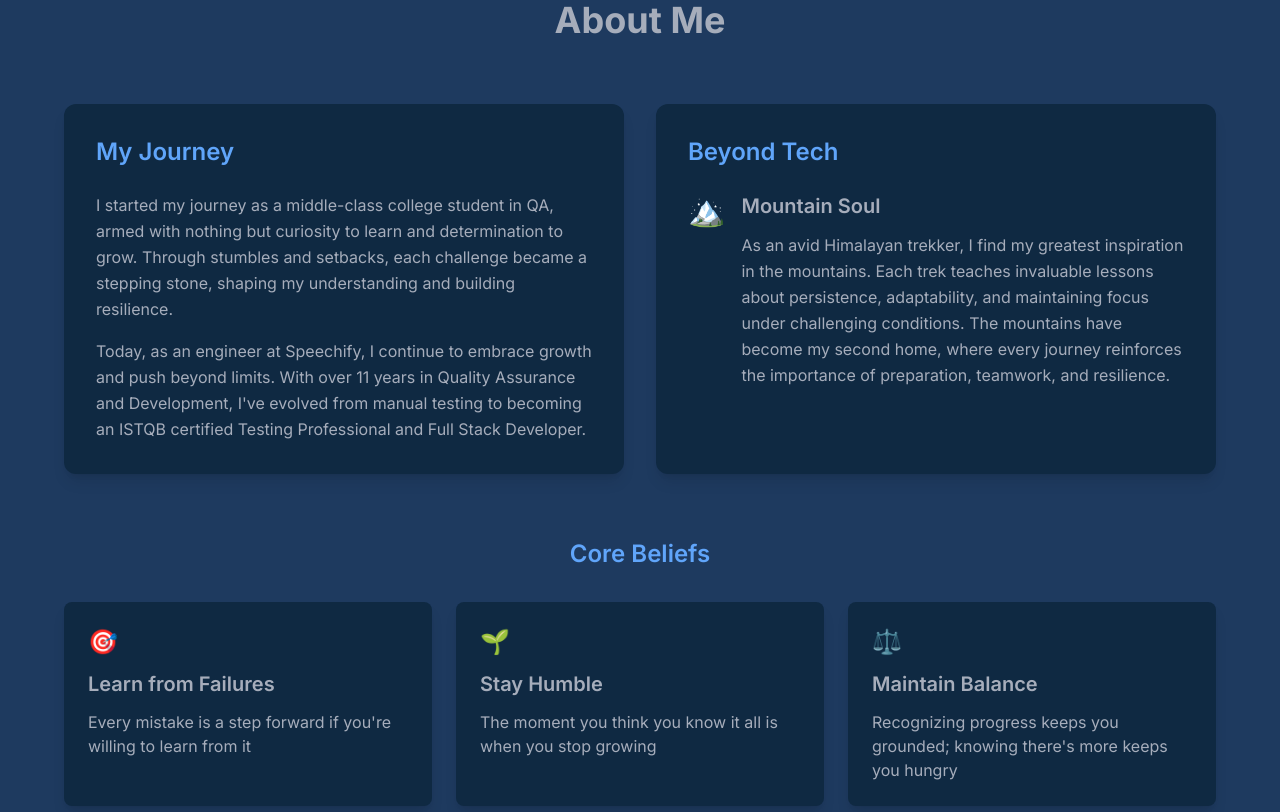
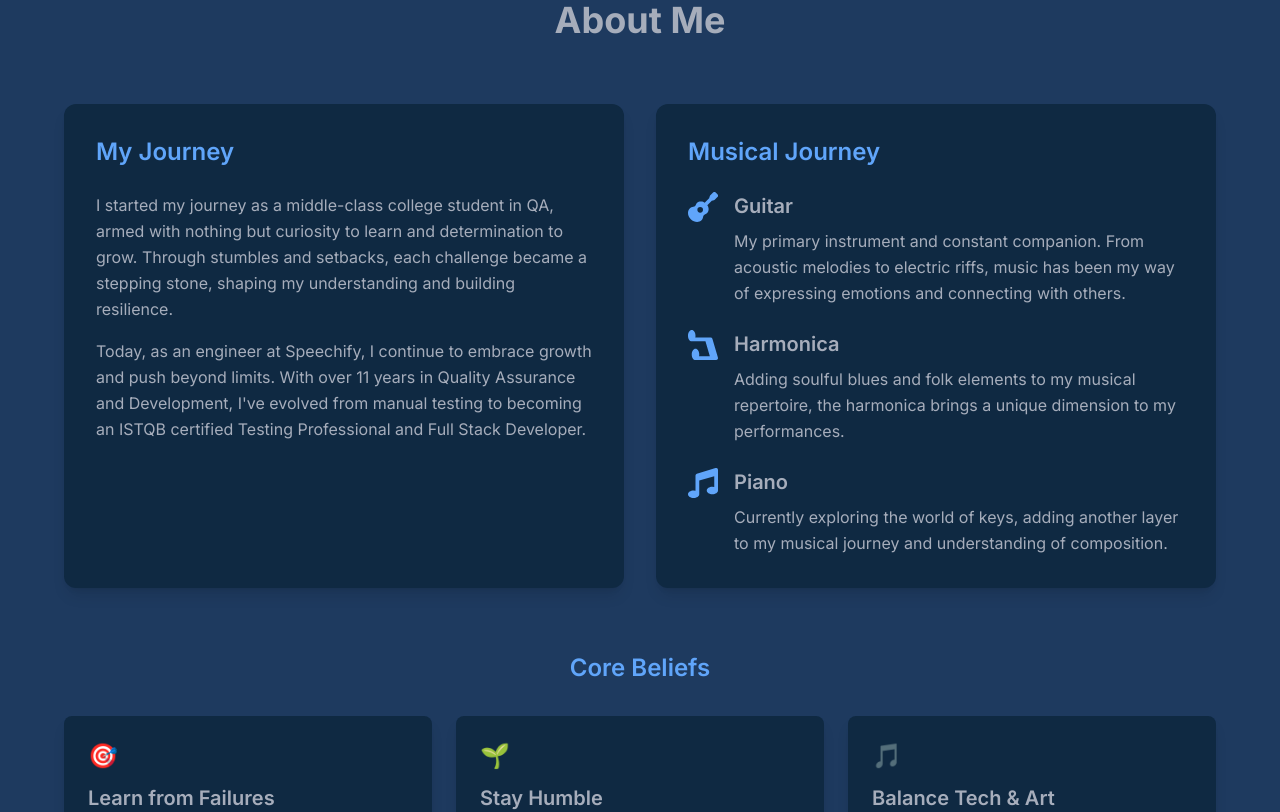
Before and after one commit to lohani-mohit/my-site, a Next.js app: page /my-site/ in a window 1280 px wide. Shown: the part 880-1692 px from the top of the page. Built offline with nearby package versions, Linux system fonts and the light colour scheme.

Commit message:
Update portfolio to focus on musical background

```diff
--- a/next.config.js
+++ b/next.config.js
@@ -3,19 +3,19 @@ const nextConfig = {
   output: "export",
   images: {
     unoptimized: true,
-    loader: "custom",
-    loaderFile: "./src/app/image-loader.ts",
   },
   basePath: "/my-site",
   assetPrefix: "/my-site/",
   trailingSlash: true,
   distDir: "dist",
+  // Ensure proper static generation
+  generateStaticParams: async () => {
+    return [];
+  },
   // Disable server components for static export
   experimental: {
     appDir: true,
   },
-  // Ensure index.html is generated
-  pageExtensions: ["js", "jsx", "ts", "tsx"],
 };
 
 module.exports = nextConfig;
--- a/src/app/image-loader.ts
+++ /dev/null
@@ -1,6 +0,0 @@
-export default function customImageLoader({ src }: { src: string }) {
-  if (src.startsWith("http")) {
-    return src;
-  }
-  return `/my-site${src}`;
-}
--- a/src/app/sections/About.tsx
+++ b/src/app/sections/About.tsx
@@ -2,6 +2,8 @@
 import React from "react";
 import { motion } from "framer-motion";
 import { useInView } from "react-intersection-observer";
+import { FaGuitar, FaMusic } from "react-icons/fa";
+import { GiHarmonica, GiPianoKeys } from "react-icons/gi";
 
 export default function About() {
   const [ref, inView] = useInView({
@@ -47,22 +49,47 @@ export default function About() {
 
             <div className="bg-base-200 rounded-xl p-8 shadow-lg">
               <h3 className="text-2xl font-semibold text-primary mb-6">
-                Beyond Tech
+                Musical Journey
               </h3>
-              <div className="space-y-4">
+              <div className="space-y-6">
                 <div className="flex items-start gap-4">
-                  <span className="text-3xl">🏔️</span>
+                  <span className="text-3xl text-primary">
+                    <FaGuitar />
+                  </span>
                   <div>
-                    <h4 className="text-xl font-semibold mb-3">
-                      Mountain Soul
-                    </h4>
+                    <h4 className="text-xl font-semibold mb-2">Guitar</h4>
                     <p className="leading-relaxed">
-                      As an avid Himalayan trekker, I find my greatest
-                      inspiration in the mountains. Each trek teaches invaluable
-                      lessons about persistence, adaptability, and maintaining
-                      focus under challenging conditions. The mountains have
-                      become my second home, where every journey reinforces the
-                      importance of preparation, teamwork, and resilience.
+                      My primary instrument and constant companion. From
+                      acoustic melodies to electric riffs, music has been my way
+                      of expressing emotions and connecting with others.
+                    </p>
+                  </div>
+                </div>
+
+                <div className="flex items-start gap-4">
+                  <span className="text-3xl text-primary">
+                    <FaMusic className="transform rotate-90" />
+                  </span>
+                  <div>
+                    <h4 className="text-xl font-semibold mb-2">Harmonica</h4>
+                    <p className="leading-relaxed">
+                      Adding soulful blues and folk elements to my musical
+                      repertoire, the harmonica brings a unique dimension to my
+                      performances.
+                    </p>
+                  </div>
+                </div>
+
+                <div className="flex items-start gap-4">
+                  <span className="text-3xl text-primary">
+                    <FaMusic />
+                  </span>
+                  <div>
+                    <h4 className="text-xl font-semibold mb-2">Piano</h4>
+                    <p className="leading-relaxed">
+                      Currently exploring the world of keys, adding another
+                      layer to my musical journey and understanding of
+                      composition.
                     </p>
                   </div>
                 </div>
@@ -88,9 +115,9 @@ export default function About() {
                   icon: "🌱",
                 },
                 {
-                  title: "Maintain Balance",
-                  desc: "Recognizing progress keeps you grounded; knowing there's more keeps you hungry",
-                  icon: "⚖️",
+                  title: "Balance Tech & Art",
+                  desc: "Combining logical thinking with creative expression leads to innovative solutions",
+                  icon: "🎵",
                 },
               ].map((belief) => (
                 <motion.div
--- a/src/app/sections/Contact.tsx
+++ b/src/app/sections/Contact.tsx
@@ -3,7 +3,14 @@ import React, { useState } from "react";
 import { motion } from "framer-motion";
 import { useInView } from "react-intersection-observer";
 import emailjs from "@emailjs/browser";
-import { FaInstagram, FaTwitter, FaLinkedin } from "react-icons/fa";
+import {
+  FaInstagram,
+  FaTwitter,
+  FaLinkedin,
+  FaGuitar,
+  FaMusic,
+} from "react-icons/fa";
+import { BsPianoFill } from "react-icons/bs";
 
 const socialLinks = [
   {
@@ -78,10 +85,24 @@ export default function Contact() {
           className="max-w-4xl mx-auto text-center"
         >
           <h2 className="text-4xl font-bold mb-8">Get in Touch</h2>
-          <p className="text-xl text-neutral/90 mb-12">
-            Whether you want to discuss a project, ask about my experience, or
-            just want to say hi, I'd love to hear from you!
+          <p className="text-xl text-neutral/90 mb-6">
+            Whether you want to discuss a project, explore musical
+            collaborations, or just want to say hi, I'd love to hear from you!
           </p>
+
+          <div className="bg-base-300/50 p-6 rounded-lg mb-12">
+            <h3 className="text-xl font-semibold mb-4">Musical Interests</h3>
+            <p className="text-neutral/80 mb-4">
+              I'm always excited to connect with fellow musicians! Whether it's
+              jamming, collaborating on projects, or discussing music theory,
+              let's create something amazing together.
+            </p>
+            <div className="flex justify-center gap-4 text-2xl text-primary">
+              <FaGuitar />
+              <FaMusic className="transform rotate-90" />
+              <FaMusic />
+            </div>
+          </div>
 
           <div className="flex justify-center space-x-8 mb-12">
             {socialLinks.map((link) => (
--- a/src/app/sections/Hero.tsx
+++ b/src/app/sections/Hero.tsx
@@ -10,7 +10,7 @@ export default function Hero() {
         <div
           className="absolute inset-0 bg-cover bg-center bg-no-repeat bg-fixed"
           style={{
-            backgroundImage: "url('/my-site/images/night-camp.jpg')",
+            backgroundImage: "url('/images/night-camp.jpg')",
             backgroundPosition: "center 75%",
             filter: "contrast(1.4) brightness(0.9)",
           }}
@@ -51,7 +51,7 @@ export default function Hero() {
               className="w-32 h-32 rounded-full overflow-hidden mb-6 border-4 border-primary/20 shadow-xl"
             >
               <img
-                src="/my-site/images/profile.jpeg"
+                src="/images/profile.jpeg"
                 alt="Mohit Lohani"
                 className="w-full h-full object-cover"
               />
```
Also changed, not shown: 1 other file (tests, documents, lock files or other folders).
